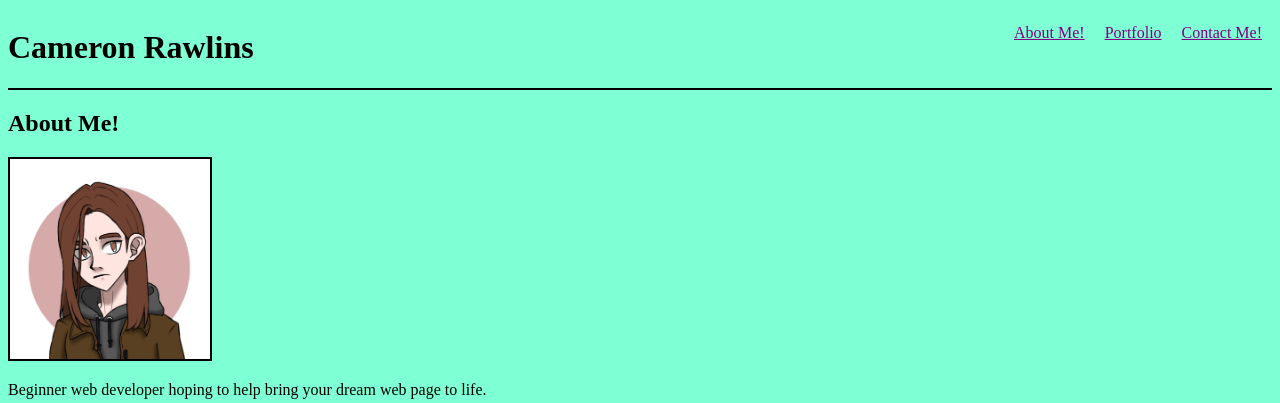
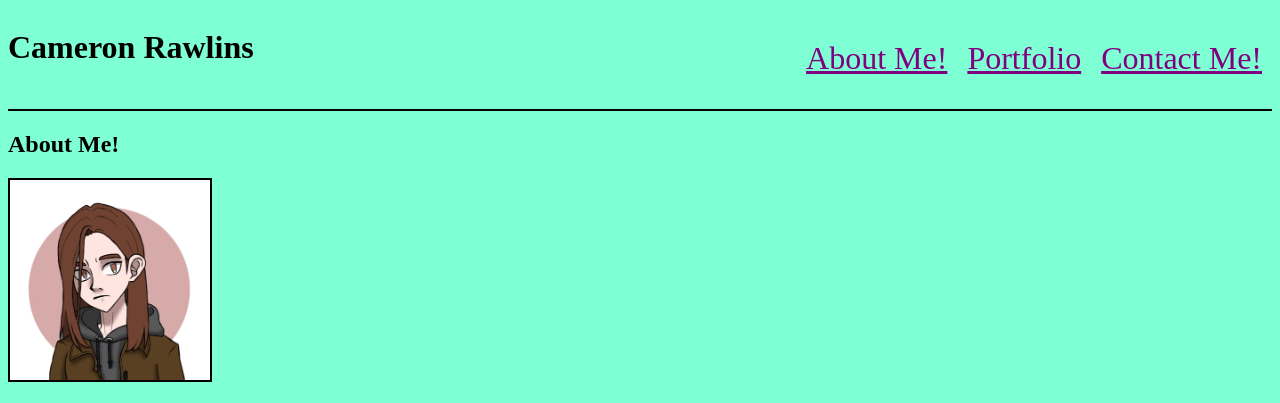
Before and after one commit to GameCatCam/portfolio-advanced-css-challenge, a plain HTML site: page index.html in a window 1280 px wide. Shown: the top 403 px of the page. Drawn offline with Linux system fonts and the light colour scheme.

Commit message:
minor formatting changes in the style sheet

```diff
--- a/assets/style.css
+++ b/assets/style.css
@@ -12,11 +12,14 @@ header { /*Sets the width for the header and the border/flex box*/
     display: flex;
     justify-content: space-between;
     border-bottom: 2px solid black;
+    position: sticky;
+    top: 0px;
 }
 
 ul {
     display: inline-flex;
     list-style-type: none;
+    font-size: xx-large;
 }
 
 li {
```
